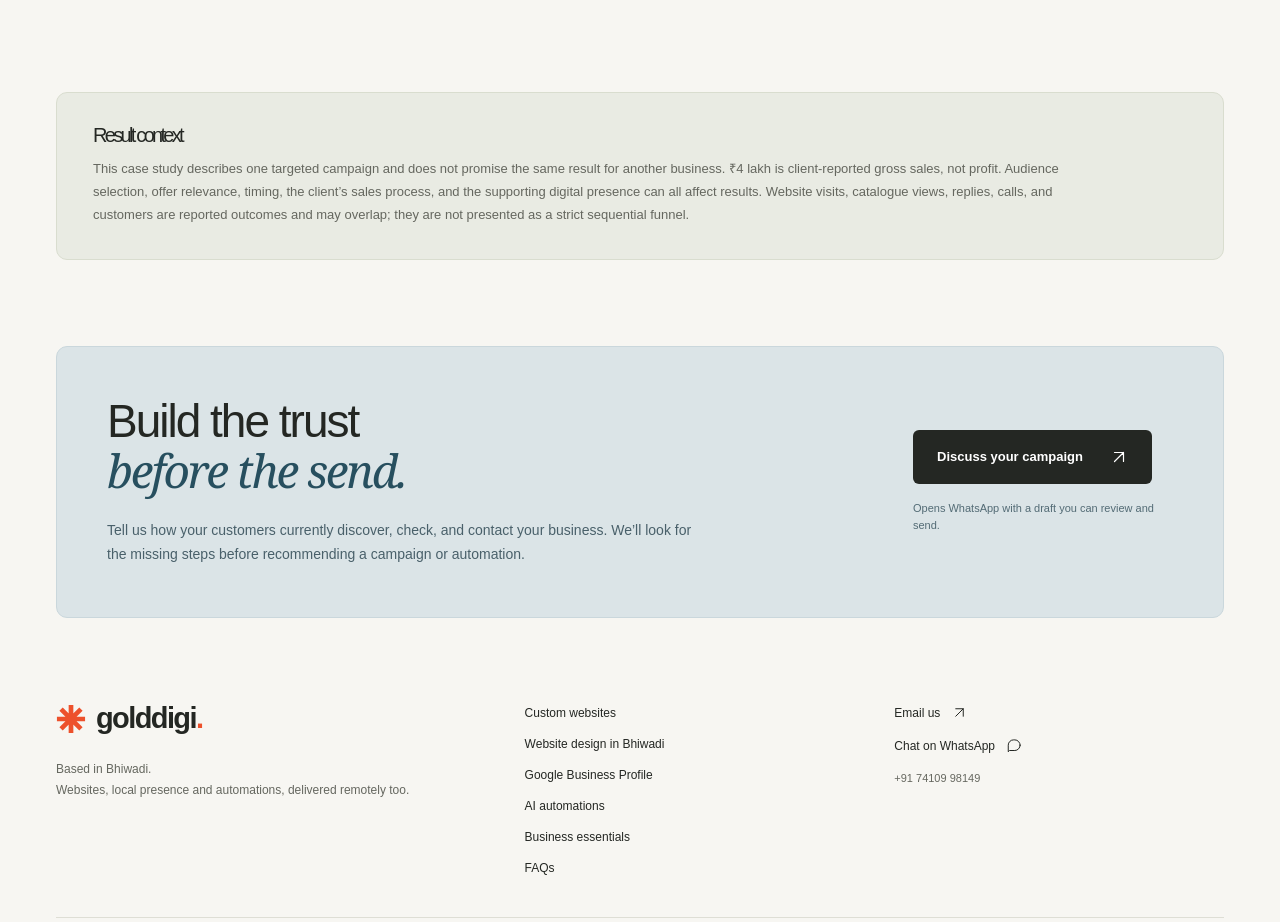
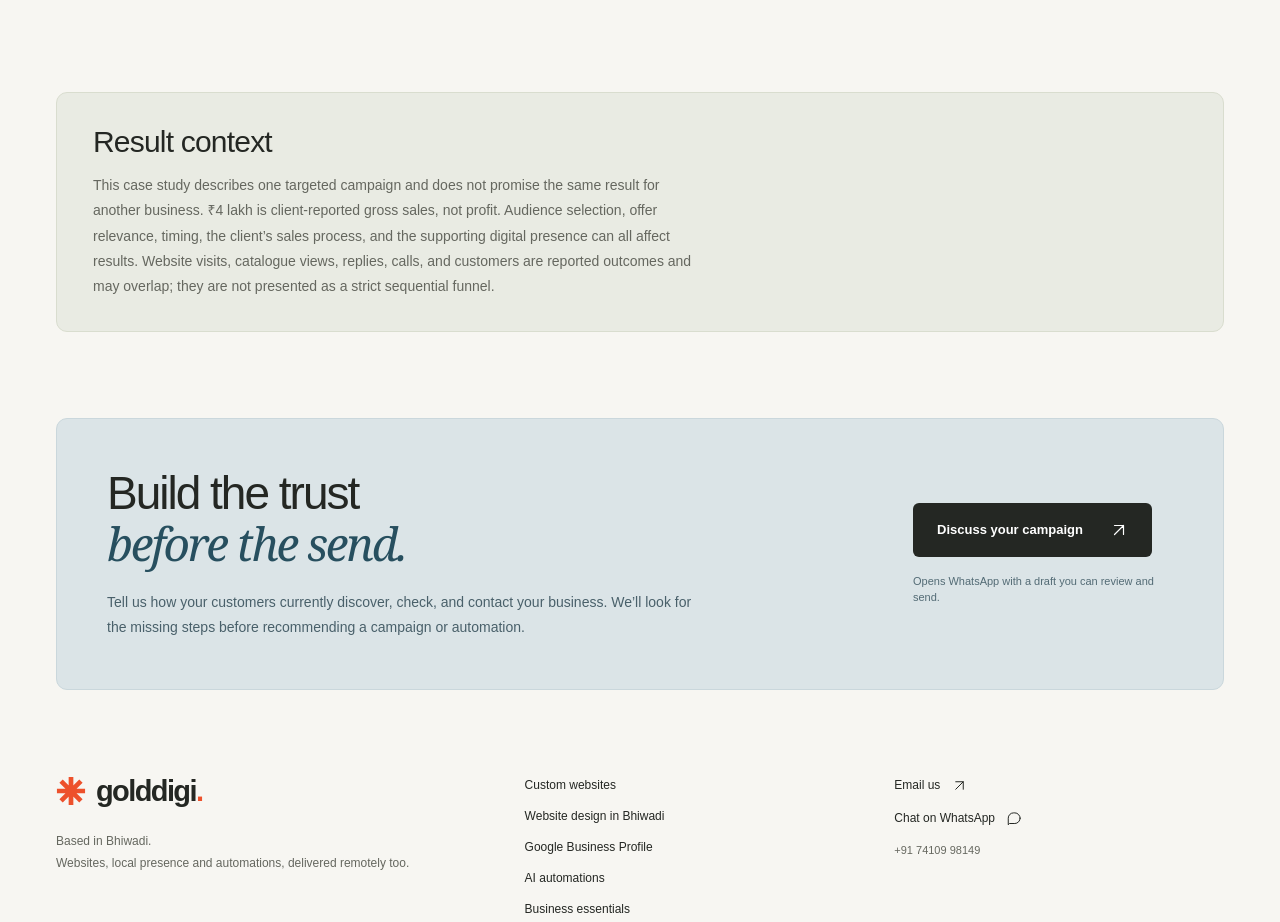
Before and after one commit to golddigi/golddigi-website, a Next.js app: page /case-studies/whatsapp-campaign-water-treatment in a window 1280 px wide. Shown: the part 3141-4063 px from the top of the page. Built offline with nearby package versions, Linux system fonts and the light colour scheme.

Commit message:
Improve case study result context readability

```diff
--- a/app/case-studies/whatsapp-campaign-water-treatment/case-study.module.css
+++ b/app/case-studies/whatsapp-campaign-water-treatment/case-study.module.css
@@ -34,8 +34,8 @@
 .narrative li::before { content: ""; position: absolute; left: 2px; top: 25px; width: 8px; height: 8px; border-radius: 50%; background: #ca4827; }
 .narrative blockquote { margin: 34px 0 0; padding: 30px 0; border-block: 1px solid var(--line); color: #173f50; font: italic 31px/1.35 Georgia,serif; }
 .note { margin-bottom: 86px; padding: 32px 36px; background: #e9ebe3; border: 1px solid #d9ddcf; border-radius: 11px; }
-.note h2 { margin: 0 0 12px; font-size: 20px; }
-.note p { max-width: 1000px; margin: 0; color: var(--muted); font-size: 13px; line-height: 1.75; }
+.note h2 { margin: 0 0 14px; font-size: clamp(25px,2.4vw,30px); line-height: 1.15; letter-spacing: -.8px; font-weight: 500; }
+.note p { max-width: 78ch; margin: 0; color: var(--muted); font-size: 14px; line-height: 1.8; }
 .cta { display: flex; justify-content: space-between; align-items: center; gap: 50px; margin-bottom: 78px; padding: 50px; background: #dbe4e7; border: 1px solid #cad7dc; border-radius: 11px; }
 .cta h2 { margin: 0; font-size: 46px; letter-spacing: -2px; }
 .cta h2 em { color: #274f5f; }
```
